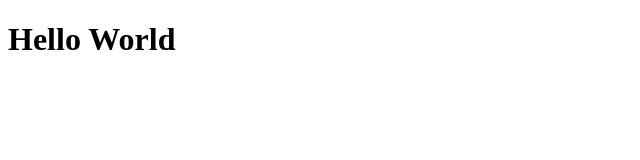
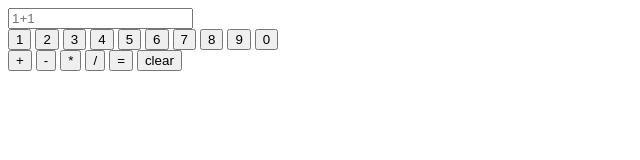
Before and after one commit to Mypc001/hellotest-calculator, a plain HTML site: page index.html in a window 1280 px wide. Shown: the whole page, without its empty margins (0-640 px from the left). Drawn offline with Linux system fonts and the light colour scheme.

Commit message:
Add files via upload

```diff
--- a/index.html
+++ b/index.html
@@ -4,8 +4,32 @@
 	<meta charset="UTF-8">
 	<meta name="viewport" content="width=device-width, initial-scale=1.0">
 	<title>Document</title>
+	<link rel="stylesheet" href="css.css">
+	<script type="text/javascript" src="js.js" defer></script>
 </head>
 <body>
-	<h1>Hello World</h1>
+<div id="container">
+	<input type="text" name="input" placeholder="1+1" id="input">
+	<div id="btn">
+		<button id="num_btn" id="btn" onclick="input.value+=this.value" value="1">1</button>
+		<button id="num_btn" id="btn" onclick="input.value+=this.value" value="2">2</button>
+		<button id="num_btn" id="btn" onclick="input.value+=this.value" value="3">3</button>
+		<button id="num_btn" id="btn" onclick="input.value+=this.value" value="4">4</button>
+		<button id="num_btn" id="btn" onclick="input.value+=this.value" value="5">5</button>
+		<button id="num_btn" id="btn" onclick="input.value+=this.value" value="6">6</button>
+		<button id="num_btn" id="btn" onclick="input.value+=this.value" value="7">7</button>
+		<button id="num_btn" id="btn" onclick="input.value+=this.value" value="8">8</button>
+		<button id="num_btn" id="btn" onclick="input.value+=this.value" value="9">9</button>
+		<button id="num_btn" id="btn" onclick="input.value+=this.value" value="0">0</button>
+	</div>
+	<div id="operations">
+		<button id="oper_btn" id="btn" onclick="input.value+=this.value" value="+">+</button>
+		<button id="oper_btn" id="btn" onclick="input.value+=this.value" value="-">-</button>
+		<button id="oper_btn" id="btn" onclick="input.value+=this.value" value="*">*</button>
+		<button id="oper_btn" id="btn" onclick="input.value+=this.value" value="/">/</button>
+		<button id="oper_btn" id="btn" onclick="calc()">=</button>
+		<button id="clear" onclick="clr()">clear</button>
+	</div>
+</div>
 </body>
 </html>
--- /dev/null
+++ b/js.js
@@ -0,0 +1,10 @@
+input=document.getElementById("input")
+
+function calc(){
+	res=eval(input.value)
+	input.value=res
+	console.log("result="+res)
+}
+function clr(){
+	input.value=" "
+}
```
Also changed, not shown: css.css (added).
